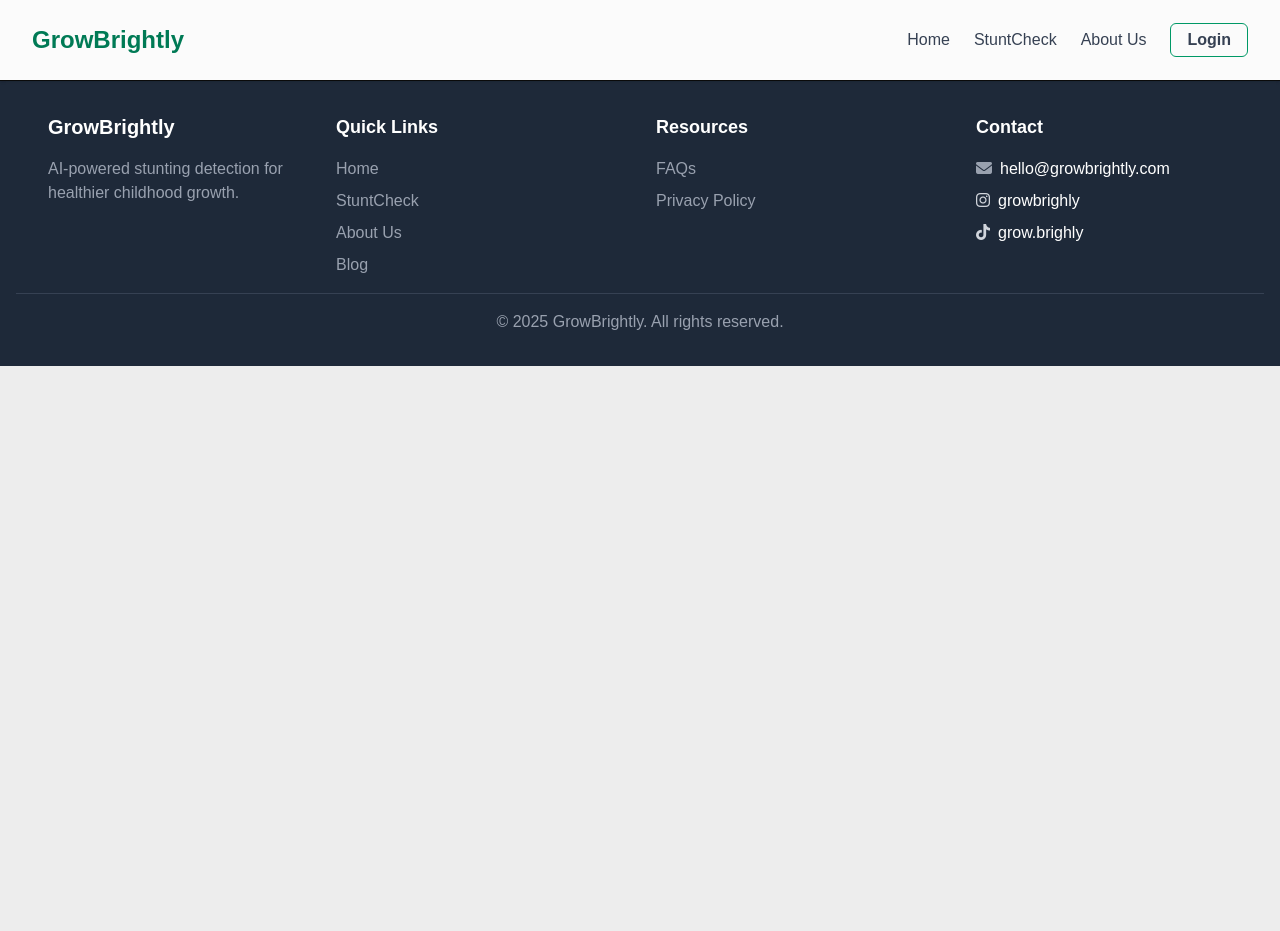
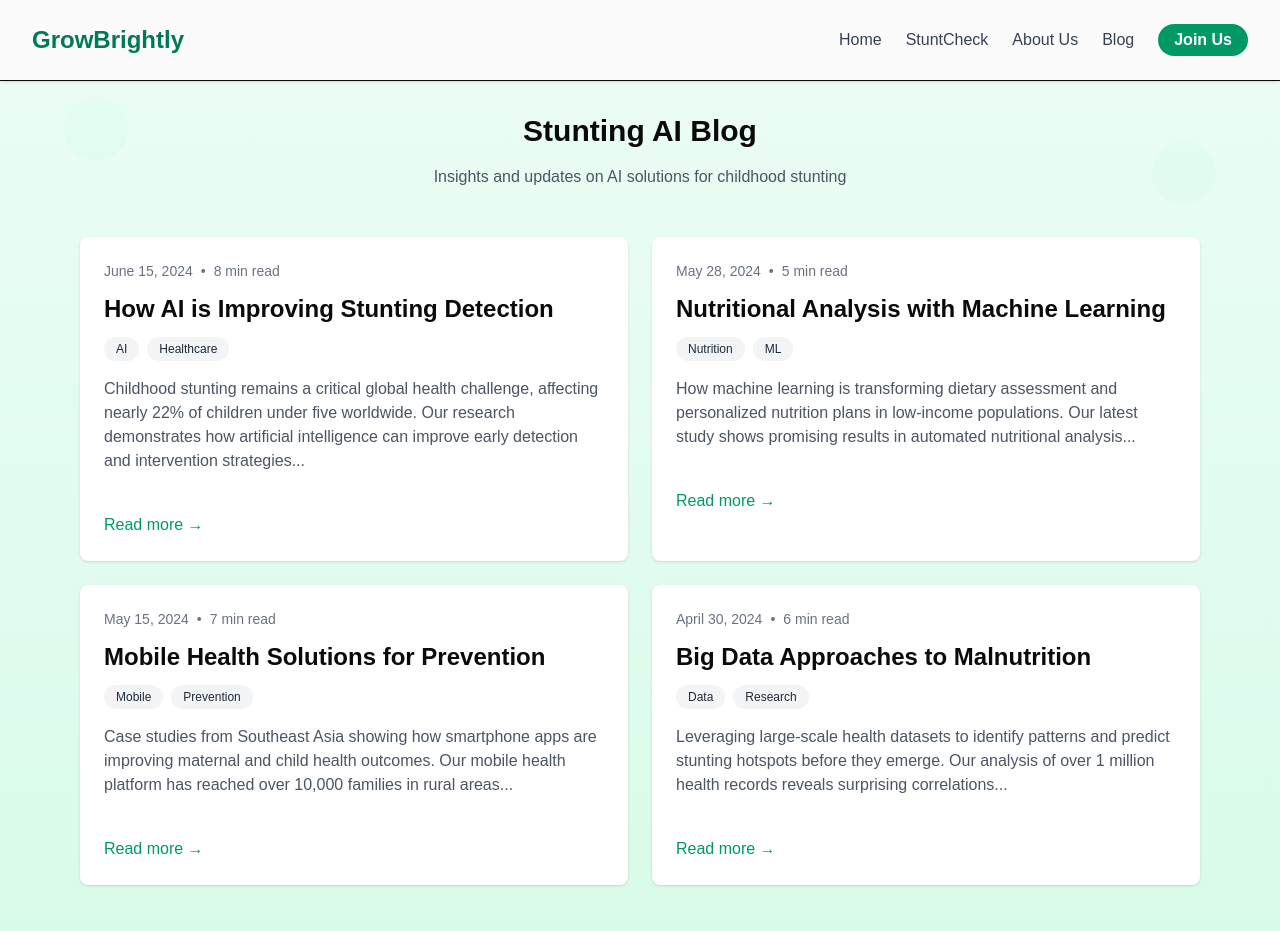
Before and after one commit to abiabdillahx/GrowBrightly, a Next.js app: page /blog in a window 1280 px wide. Shown: the top 931 px of the page. Before the commit the page ends 800 px from the top, so only its background shows below. Built offline with nearby package versions, Linux system fonts and the light colour scheme; no server answers.

Commit message:
minor changes and add blog page (template)

```diff
--- a/next.config.mjs
+++ b/next.config.mjs
@@ -6,9 +6,13 @@ const nextConfig = {
         protocol: 'https',
         hostname: 'lh3.googleusercontent.com',
         port: '',
-            pathname: '/a/**', // Memperbolehkan semua path di bawah /a/
+        pathname: '/a/**',
       },
     ],
+  },
+  i18n: {
+    locales: ['en', 'id'],
+    defaultLocale: 'en',
   },
 };
 
--- /dev/null
+++ b/src/app/blog/blog.css
@@ -0,0 +1,4 @@
+body {
+    background-image: linear-gradient(to bottom, #ecfdf5, #d1fae5);
+    min-height: 100vh;
+}
--- a/src/app/blog/page.js
+++ b/src/app/blog/page.js
@@ -2,11 +2,130 @@
 import { useEffect } from "react";
 import Head from "next/head";
 import Image from "next/image";
+import "./blog.css";
 
 export default function Blog() {
+    useEffect(() => {
+    document.documentElement.classList.add('emerald-background-page'); // Tambahkan class ke elemen root
+  }, []);
+    return(
     <>
         <Head>
             <title>Read the blogs - GrowBrightly</title>
         </Head>
+        {/* <!-- Blog Content --> */}
+
+        <main className="container mx-auto px-4 py-8 max-w-6xl">
+            {/* <!-- Blog Header with Emerald Accent --> */}
+            <div className="mb-12 text-center relative">
+                <div className="absolute -top-4 -left-4 w-16 h-16 bg-emerald-100 rounded-full opacity-30"></div>
+                <div className="absolute -bottom-4 -right-4 w-16 h-16 bg-emerald-100 rounded-full opacity-30"></div>
+                <h1 className="text-3xl font-bold mb-4 relative">Stunting AI Blog</h1>
+                <p className="text-gray-600 relative">Insights and updates on AI solutions for childhood stunting</p>
+            </div>
+
+            {/* <!-- Blog Posts Grid --> */}
+            <div className="grid md:grid-cols-2 gap-6">
+                {/* <!-- Blog Post 1 --> */}
+                <article className="bg-white rounded-lg shadow-sm overflow-hidden hover:shadow-md transition-shadow">
+                    <div className="p-6">
+                        <div className="flex items-center text-sm text-gray-500 mb-3">
+                            <span>June 15, 2024</span>
+                            <span className="mx-2">•</span>
+                            <span>8 min read</span>
+                        </div>
+                        <h2 className="text-2xl font-semibold mb-3">How AI is Improving Stunting Detection</h2>
+                        <div className="flex flex-wrap gap-2 mb-4">
+                            <span className="bg-gray-100 text-gray-800 px-3 py-1 rounded-full text-xs">AI</span>
+                            <span className="bg-gray-100 text-gray-800 px-3 py-1 rounded-full text-xs">Healthcare</span>
+                        </div>
+                        <div className="article-content">
+                            <p>Childhood stunting remains a critical global health challenge, affecting nearly 22% of children under five worldwide. Our research demonstrates how artificial intelligence can improve early detection and intervention strategies...</p>
+                        </div>
+                        <a href="#" className="inline-block mt-4 text-emerald-600 hover:text-emerald-800 font-medium">
+                            Read more →
+                        </a>
+                    </div>
+                </article>
+
+                {/* <!-- Blog Post 2 --> */}
+                <article className="bg-white rounded-lg shadow-sm overflow-hidden hover:shadow-md transition-shadow">
+                    <div className="p-6">
+                        <div className="flex items-center text-sm text-gray-500 mb-3">
+                            <span>May 28, 2024</span>
+                            <span className="mx-2">•</span>
+                            <span>5 min read</span>
+                        </div>
+                        <h2 className="text-2xl font-semibold mb-3">Nutritional Analysis with Machine Learning</h2>
+                        <div className="flex flex-wrap gap-2 mb-4">
+                            <span className="bg-gray-100 text-gray-800 px-3 py-1 rounded-full text-xs">Nutrition</span>
+                            <span className="bg-gray-100 text-gray-800 px-3 py-1 rounded-full text-xs">ML</span>
+                        </div>
+                        <div className="article-content">
+                            <p>How machine learning is transforming dietary assessment and personalized nutrition plans in low-income populations. Our latest study shows promising results in automated nutritional analysis...</p>
+                        </div>
+                        <a href="#" className="inline-block mt-4 text-emerald-600 hover:text-emerald-800 font-medium">
+                            Read more →
+                        </a>
+                    </div>
+                </article>
+
+                {/* <!-- Blog Post 3 --> */}
+                <article className="bg-white rounded-lg shadow-sm overflow-hidden hover:shadow-md transition-shadow">
+                    <div className="p-6">
+                        <div className="flex items-center text-sm text-gray-500 mb-3">
+                            <span>May 15, 2024</span>
+                            <span className="mx-2">•</span>
+                            <span>7 min read</span>
+                        </div>
+                        <h2 className="text-2xl font-semibold mb-3">Mobile Health Solutions for Prevention</h2>
+                        <div className="flex flex-wrap gap-2 mb-4">
+                            <span className="bg-gray-100 text-gray-800 px-3 py-1 rounded-full text-xs">Mobile</span>
+                            <span className="bg-gray-100 text-gray-800 px-3 py-1 rounded-full text-xs">Prevention</span>
+                        </div>
+                        <div className="article-content">
+                            <p>Case studies from Southeast Asia showing how smartphone apps are improving maternal and child health outcomes. Our mobile health platform has reached over 10,000 families in rural areas...</p>
+                        </div>
+                        <a href="#" className="inline-block mt-4 text-emerald-600 hover:text-emerald-800 font-medium">
+                            Read more →
+                        </a>
+                    </div>
+                </article>
+
+                {/* <!-- Blog Post 4 --> */}
+                <article className="bg-white rounded-lg shadow-sm overflow-hidden hover:shadow-md transition-shadow">
+                    <div className="p-6">
+                        <div className="flex items-center text-sm text-gray-500 mb-3">
+                            <span>April 30, 2024</span>
+                            <span className="mx-2">•</span>
+                            <span>6 min read</span>
+                        </div>
+                        <h2 className="text-2xl font-semibold mb-3">Big Data Approaches to Malnutrition</h2>
+                        <div className="flex flex-wrap gap-2 mb-4">
+                            <span className="bg-gray-100 text-gray-800 px-3 py-1 rounded-full text-xs">Data</span>
+                            <span className="bg-gray-100 text-gray-800 px-3 py-1 rounded-full text-xs">Research</span>
+                        </div>
+                        <div className="article-content">
+                            <p>Leveraging large-scale health datasets to identify patterns and predict stunting hotspots before they emerge. Our analysis of over 1 million health records reveals surprising correlations...</p>
+                        </div>
+                        <a href="#" className="inline-block mt-4 text-emerald-600 hover:text-emerald-800 font-medium">
+                            Read more →
+                        </a>
+                    </div>
+                </article>
+            </div>
+
+            {/* <!-- Simple Pagination --> */}
+            <div className="mt-12 flex justify-center">
+                <nav className="flex items-center space-x-4">
+                    <a href="#" className="px-4 py-2 border border-gray-300 rounded text-gray-700 hover:bg-gray-100">Previous</a>
+                    <a href="#" className="px-4 py-2 bg-emerald-600 text-white rounded">1</a>
+                    <a href="#" className="px-4 py-2 text-gray-700 hover:bg-gray-100 rounded">2</a>
+                    <a href="#" className="px-4 py-2 text-gray-700 hover:bg-gray-100 rounded">3</a>
+                    <a href="#" className="px-4 py-2 border border-gray-300 rounded text-gray-700 hover:bg-gray-100">Next</a>
+                </nav>
+            </div>
+        </main>
     </>
+    );
 }
--- a/src/components/Navbar.js
+++ b/src/components/Navbar.js
@@ -77,6 +77,7 @@ export default function Navbar() {
           <Link href="/" className="duration-300 hover:text-emerald-600 hover:-translate-y-0.5 py-1">Home</Link>
           <Link href="/check" className="duration-300 hover:text-emerald-600 hover:-translate-y-0.5 py-1">StuntCheck</Link>
           <Link href="/about" className="duration-300 hover:text-emerald-600 hover:-translate-y-0.5 py-1">About Us</Link>
+          <Link href="/blog" className="duration-300 hover:text-emerald-600 hover:-translate-y-0.5 py-1">Blog</Link>
           {/* Conditional rendering based on auth state */}
           {loading ? (
             <div className="h-8 w-20 bg-gray-200 rounded-md animate-pulse"></div> // Simple loading placeholder
@@ -118,7 +119,7 @@ export default function Navbar() {
               )}
             </div>
           ) : (
-            <Link href="/login" className="duration-300 hover:text-green-600 hover:-translate-y-0.5 font-bold border rounded-md px-4 py-1 border-emerald-600">Login</Link>
+            <Link href="/login" className="text-white duration-300 hover:bg-emerald-700 hover:-translate-y-0.5 font-bold border rounded-full px-4 py-1 border-none bg-emerald-600">Join Us</Link>
           )}
         </div>
 
@@ -126,7 +127,7 @@ export default function Navbar() {
         <div className="md:hidden flex items-center">
            {/* Show User Icon or Login Button on Mobile when menu is closed */}
            {!isMobileMenuOpen && !loading && !currentUser && (
-              <Link href="/login" className="text-sm font-semibold text-emerald-600 border border-emerald-600 px-3 py-1 rounded-md mr-3">Login</Link>
+              <Link href="/login" className="text-sm font-semibold text-emerald-600 border border-emerald-600 px-3 py-1 rounded-md mr-3 hidden">Login</Link>
            )}
            {!isMobileMenuOpen && !loading && currentUser && (
                <div className="mr-3">
@@ -188,7 +189,7 @@ export default function Navbar() {
             <Link href="/" onClick={() => setIsMobileMenuOpen(false)} className="py-2 hover:text-emerald-600">Home</Link>
             <Link href="/check" onClick={() => setIsMobileMenuOpen(false)} className="py-2 hover:text-emerald-600">StuntCheck</Link>
             <Link href="/about" onClick={() => setIsMobileMenuOpen(false)} className="py-2 hover:text-emerald-600">About Us</Link>
-            {/* <Link href="/blog" onClick={() => setIsMobileMenuOpen(false)} className="py-2 hover:text-emerald-600">Blog</Link> */}
+            <Link href="/blog" onClick={() => setIsMobileMenuOpen(false)} className="py-2 hover:text-emerald-600">Blog</Link>
             {/* Conditional links for mobile */}
             {currentUser ? (
                <button
@@ -200,7 +201,7 @@ export default function Navbar() {
             ) : (
               <>
                 {/* <Link href="/register" onClick={() => setIsMobileMenuOpen(false)} className="py-2 hover:text-emerald-600">Register</Link> */}
-                <Link href="/login" onClick={() => setIsMobileMenuOpen(false)} className="py-2 hover:text-emerald-600 font-semibold mt-2 border-t pt-3">Login</Link>
+                <Link href="/login" onClick={() => setIsMobileMenuOpen(false)} className="py-2 hover:text-emerald-600 font-semibold mt-2 border-t pt-3">Join Us</Link>
               </>
             )}
           </div>
--- a/src/styles/globals.css
+++ b/src/styles/globals.css
@@ -23,6 +23,9 @@ body {
   background: var(--background);
   color: var(--foreground);
   font-family: Poppins, sans-serif;
+}
+.emerald-background-page {
+  background-color: #d1fae5 !important; /* Gunakan !important untuk menimpa gaya lain */
 }
 
 .leaf-bg {
@@ -69,3 +72,16 @@ body {
 .ggwp {
   border-radius: var(--radius-2xl);
 }
+
+/* blog */
+.article-content p {
+    margin-bottom: 1.5rem;
+    color: #4b5563;
+}
+
+.article-content h2 {
+    font-size: 1.5rem;
+    font-weight: 600;
+    margin: 2rem 0 1rem;
+    color: #111827;
+}
```
Also changed, not shown: src/app/api/analyze-stunting/route.js (+35 -22 lines), src/app/check/page.js (+33 -25 lines), src/app/login/page.js (+30 -16 lines). Lines whose indentation alone changed are shown as unchanged.
